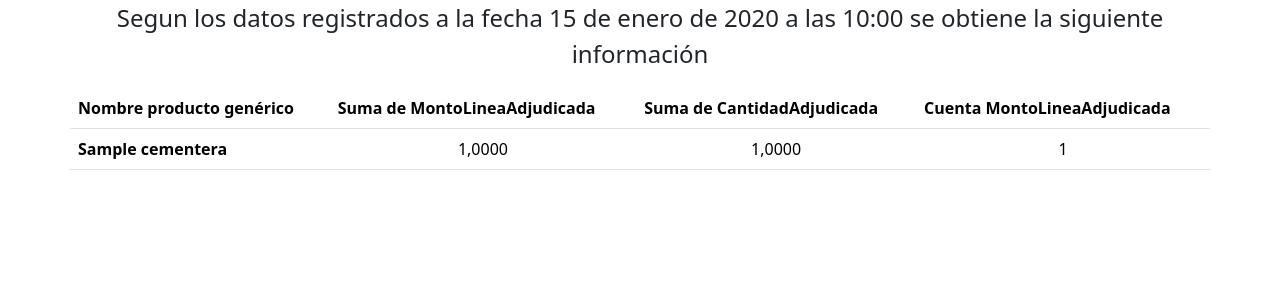
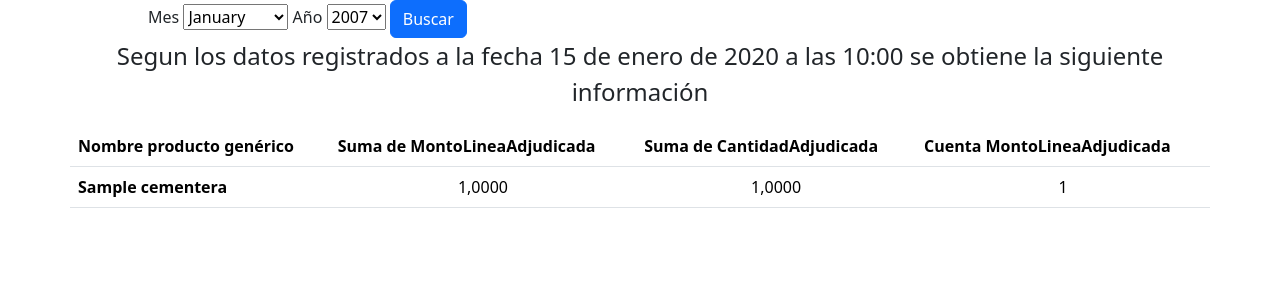
Before and after one commit to josehermosillaa/IDfirstWork, a Django app: template proyectoDjangov1/core/templates/core/table_data.html in a window 1280 px wide. Shown: the top 300 px of the page. Run offline with Django 4.2, Linux system fonts and the light colour scheme; tables that the repository leaves empty hold one stand-in row (values such as "Sample post"); the template is opened without the code that fills it: values that come from a table or form of the project are taken from there, most other values are stand-ins (such as "Sample title", 1, 10 or a date in 2020).

Commit message:
add form to date

```diff
--- a/proyectoDjangov1/config/settings.py
+++ b/proyectoDjangov1/config/settings.py
@@ -41,8 +41,10 @@ INSTALLED_APPS = [
     "django.contrib.staticfiles",
     #my apps
     "core",
+    'django.contrib.humanize',
     #third apps
     'django_cron',
+    'djmoney',
 ]
 
 MIDDLEWARE = [
@@ -139,3 +141,6 @@ CRON_CLASSES = [
     "core.cron.MyCronJob",
     # ...
 ]
+
+#intcomma
+USE_THOUSAND_SEPARATOR = True
--- /dev/null
+++ b/proyectoDjangov1/core/forms.py
@@ -0,0 +1,22 @@
+from datetime import datetime
+from django import forms
+
+MONTHS = [
+            ("1", 'January'),
+            ("2", 'February'),
+            ("3", 'March'),
+            ("4", 'April'),
+            ("5", 'May'),
+            ("6", 'June'),
+            ("7", 'July'),
+            ("8", 'August'),
+            ("9", 'September'),
+            ("10", 'October'),
+            ("11", 'November'),
+            ("12", 'December')
+            ]
+YEARS = [(str(y),str(y)) for y in range(2007, datetime.now().year+1)]
+
+class DateForm(forms.Form):
+    month = forms.ChoiceField(choices=MONTHS, required=True )
+    year = forms.ChoiceField( choices=YEARS ,required=True )
--- a/proyectoDjangov1/core/models.py
+++ b/proyectoDjangov1/core/models.py
@@ -1,19 +1,27 @@
+import locale
+
 from config import settings
 from django.db import models
-
+from djmoney.models.fields import MoneyField
 # Create your models here.
 
 class Cementera(models.Model):
     """filtrado por created, ya que los datos son mensuales"""
     nombre = models.CharField(max_length=255,verbose_name='Nombre producto generico')
-    linea= models.DecimalField(max_digits=19,decimal_places=4, verbose_name='Suma de MontoLineaAdjudicada')
+    linea= models.DecimalField(max_digits=19,decimal_places=4,verbose_name='Suma de MontoLineaAdjudicada')
     cantidad = models.DecimalField(max_digits=19,decimal_places=4,verbose_name='Suma de CantidadAdjudicada')
     cuenta = models.IntegerField(verbose_name='Cuenta de MontoLineaAdjudicada')
-    codigo_fecha = models.CharField(max_length=6,verbose_name='mes-año')
+    codigo_fecha = models.CharField(max_length=7,verbose_name='mes-año')
+    monto_linea =  MoneyField(max_digits=19, decimal_places=4,null=True, default_currency='CLP' ,verbose_name='suma de monto linea adjudicada')
+
 
     created = models.DateTimeField(auto_now_add=True, verbose_name='Fecha de Creación')
     updated = models.DateTimeField(auto_now=True, verbose_name='Fecha de actuialización')
 
+    @property
+    def as_money(self):
+        locale.setlocale(local.LC_ALL, 'en_EN.utf8')
+        return locale.format('$ %.4f',self.linea, grouping=True,monetary=True)
     class Meta:
         unique_together = ('nombre', 'codigo_fecha')
 
--- a/proyectoDjangov1/core/templates/core/table_data.html
+++ b/proyectoDjangov1/core/templates/core/table_data.html
@@ -1,10 +1,25 @@
 {% extends "base.html" %}
 {% load static %}
+{% load humanize %}
 {% block content %}
+    <div class="row">
+        <div class="col-5 text-center ">
+            <form action="post">
+                {% csrf_token %}
+                <label for="month">Mes</label>
+                {{form.month}}
+                <label for="year">Año</label>
+                {{form.year}}
+                <button type="submit" class="btn btn-primary">Buscar</button>
+            </form>
+        </div>
+    </div>
     <div class="row">
         <div class="col text-center fs-4">
             <p>Segun los datos registrados a la fecha {{today}} se obtiene la siguiente información</p>
         </div>
+    </div>
+    <div class="row">
         <table class="table">
             <thead>
                 <tr>
@@ -18,7 +33,7 @@
                 {% for cementera in data  %}
                 <tr>
                     <th scope="row">{{cementera.nombre}}</th>
-                    <td style = "text-align: center;">{{cementera.linea}}</td>
+                    <td style = "text-align: center;">{{cementera.monto_linea}}</td>
                     <td style = "text-align: center;">{{cementera.cantidad}}</td>
                     <td style = "text-align: center;">{{cementera.cuenta}}</td>
                 {% endfor %}
@@ -34,6 +49,8 @@
 
           </table>
     </div>
+
+    </div>
 </div>
 
 
--- a/proyectoDjangov1/core/templates/emails/cementera.html
+++ b/proyectoDjangov1/core/templates/emails/cementera.html
@@ -1,5 +1,6 @@
 {% extends "base.html" %}
 {% load static %}
+{% load humanize %}
 {% block content %}
     <div class="row">
         <div class="col text-center fs-4">
@@ -21,7 +22,7 @@
             {% for cementera in data  %}
             <tr>
                 <th scope="row">{{cementera.nombre}}</th>
-                <td style = "text-align: center;">{{cementera.linea}}</td>
+                <td style = "text-align: center;">{{cementera.monto_linea|intcomma}}</td>
                 <td style = "text-align: center;">{{cementera.cantidad}}</td>
                 <td style = "text-align: center;">{{cementera.cuenta}}</td>
             {% endfor %}
--- a/proyectoDjangov1/core/views.py
+++ b/proyectoDjangov1/core/views.py
@@ -1,4 +1,5 @@
 from django.shortcuts import render, HttpResponse
+from .forms import DateForm
 from .models import Cementera
 from datetime import datetime
 # Create your views here.
@@ -10,6 +11,7 @@ def prueba(request):
     data = Cementera.objects.filter(created__year=f'{today.year}',created__month=f'{today.month}')
     context = {
         'data': data,
-        'today':f'{today.day}/{today.month}/{today.year}'
+        'today':f'{today.day}/{today.month}/{today.year}',
+        'form': DateForm()
     }
     return render(request, 'core/table_data.html', context)
```
Also changed, not shown: proyectoDjangov1/core/management/commands/load_data_cementera.py (+5 -2 lines), proyectoDjangov1/core/migrations/0001_initial.py, proyectoDjangov1/core/migrations/0002_alter_cementera_unique_together.py (deleted).
